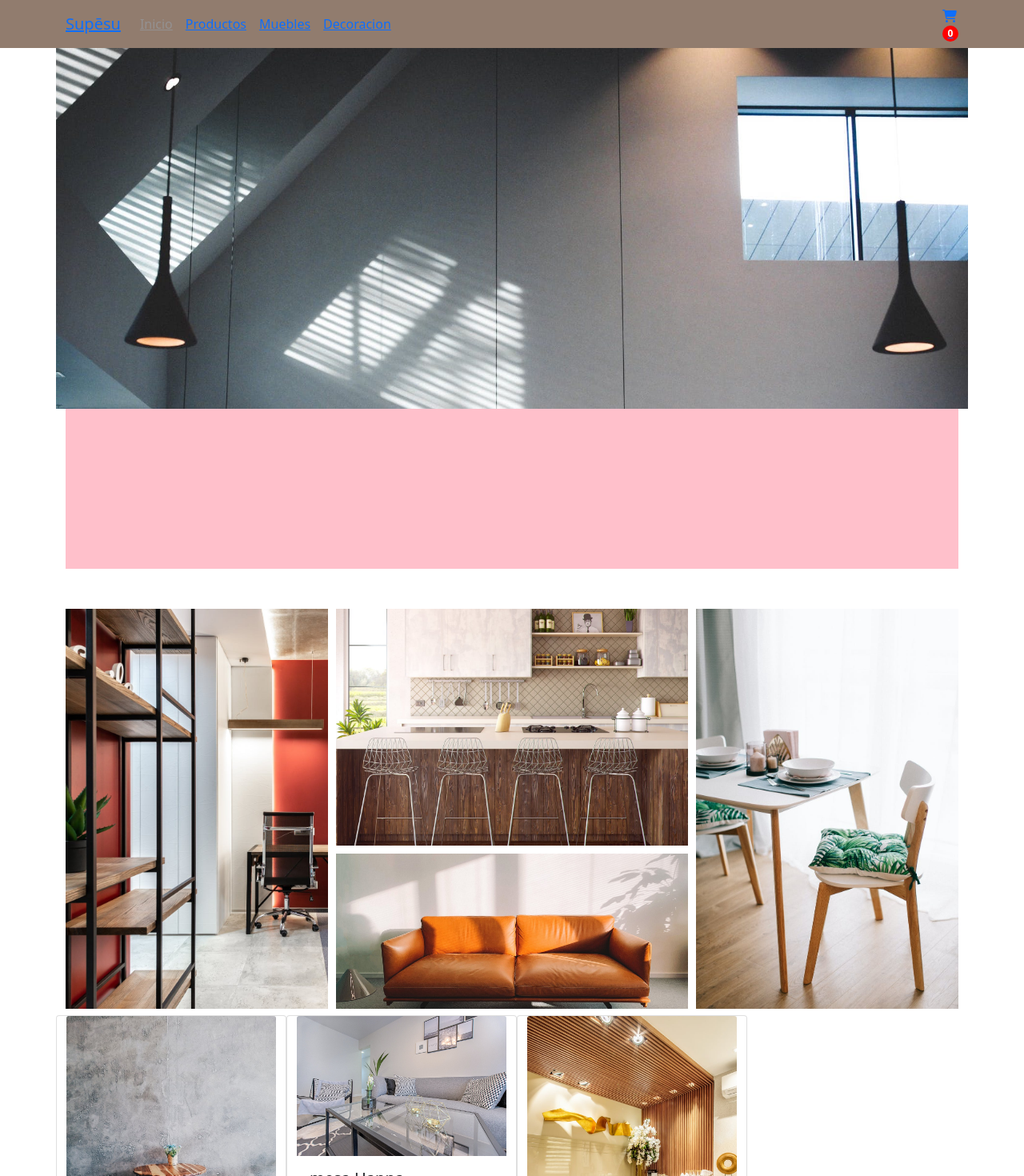
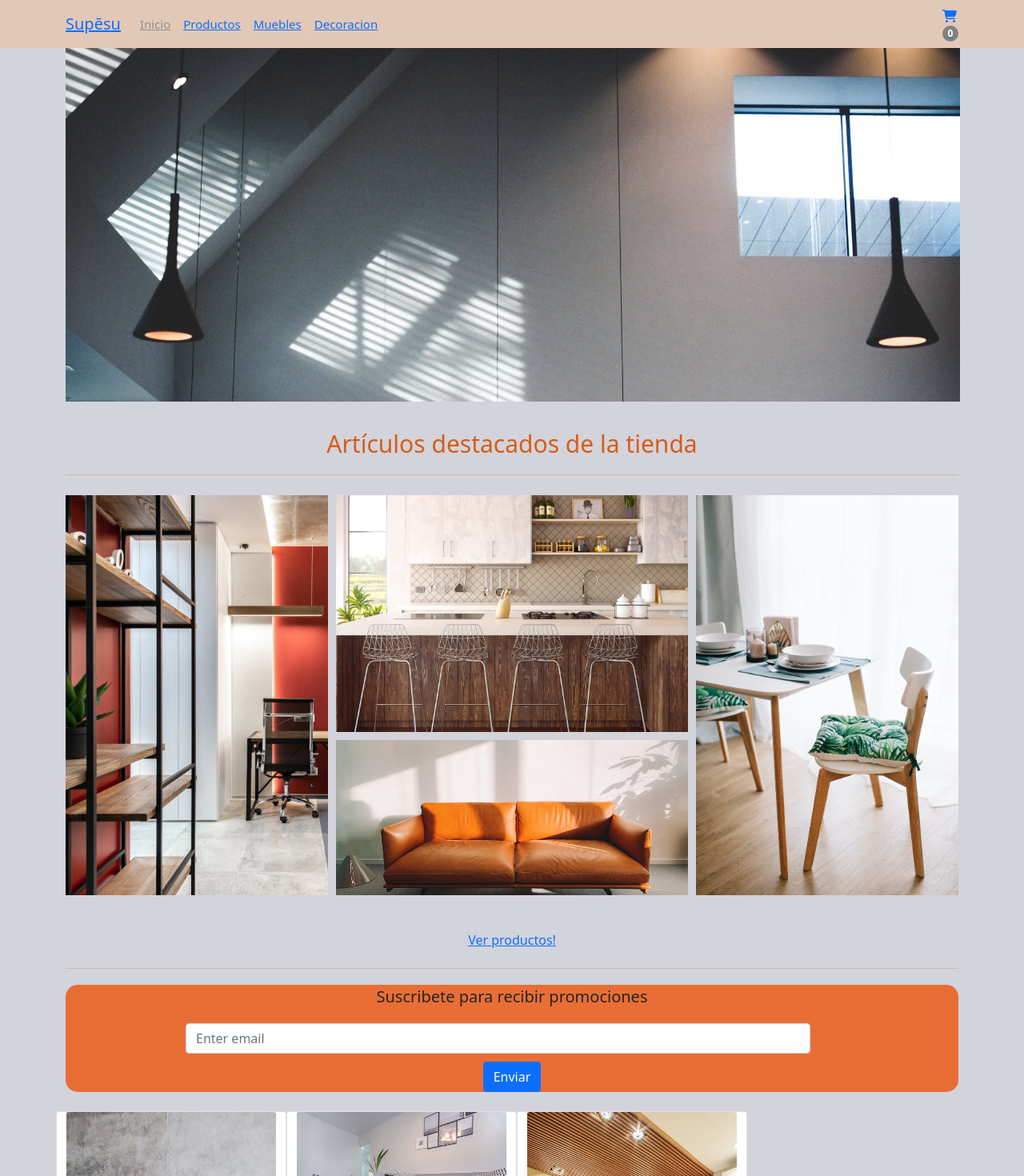
Before and after one commit to Andrezgrondona/supesu, a React (Create React App) app: page / in a window 1280 px wide. Shown: the top 1470 px of the page at 80% size. Built offline with nearby package versions, Linux system fonts and the light colour scheme.

Commit message:
Home desing

```diff
--- a/src/styles/styles.css
+++ b/src/styles/styles.css
@@ -8,10 +8,11 @@
 body{
     margin: 0;
     padding: 0;
+    background-color: rgb(211, 211, 219);
 }
 
 .bg-light{
-    background-color: rgb(145, 124, 110) !important;
+    background-color: rgb(226, 200, 182) !important;
 }
 
 .active{
@@ -27,22 +28,20 @@ body{
     justify-content: center;
     align-content: center;
     align-items: center;
-    background-color: red;
+    background-color: rgb(129, 129, 129);
     border-radius: 10px;
 }
 /* -------------------------- CONTADOR DEL CARRITO -------------------------- */
 /* ---------------------------------- HOME ---------------------------------- */
-.fondoBaner{
-    display:flex;
-    flex-direction:row;
-    flex-wrap:wrap;
-    justify-content:center;
-    align-items:center;
-    align-content:center;
-    background-color: rgb(55, 49, 59);
-}
+#basic-navbar-nav{
+    color: red;
+    font-size: 15px;
+    font-family: Lexend+Deca;
+    }
+
 .bannerUno{
-    width: 1140px;
+    width:  auto;
+    height: 442px;
 }
 
 .txtBaner{
@@ -54,7 +53,7 @@ body{
 /* ---------------------------------- HOME ---------------------------------- */
 /* ----------------------------- CUADRICULA GRID ---------------------------- */
 .parent {
-    margin-top: 50px;
+    margin-top: 25px;
     width: auto;
     height: 500px;
     background-color: none;
@@ -99,10 +98,45 @@ body{
     }
 /* ----------------------------- CUADRICULA GRID ---------------------------- */
 
-/* -------------------------------- BABY BED -------------------------------- */
-.babyBed{
-    width: auto;
-    height: 200px;
-    background-color: pink;
+/* --------------------------------     Alert -------------------------------- */
+
+.fade{
+    display:flex;
+    flex-direction:row;
+    flex-wrap:wrap;
+    justify-content:center;
+    align-items:flex-end;
+    align-content:center;
+    text-align: center;
+    margin-top: 20px;
+    color: #353937;
+    background-color: #c4a393;
+    border-color: #a9aaaa;
 }
-/* -------------------------------- BABY BED -------------------------------- */
+
+.txt_succes{
+
+    text-align: center;
+    margin-top: 30px;
+    color: rgb(214, 93, 23);
+    font-size: 30px;
+}
+/* -------------------------------- Alert -------------------------------- */
+
+.mb-3{
+    font-size: 20px;
+    background-color: rgb(233, 110, 53);
+    margin-top: 20px;
+    text-align: center;
+    border-radius: 15px;
+
+}
+
+.form-control{
+    width: 70%;
+    margin-top: 10px;
+    margin-bottom: 10px;
+    margin-left: 150px;
+
+
+}
--- a/src/views/Home/Home.js
+++ b/src/views/Home/Home.js
@@ -1,36 +1,60 @@
 import React from 'react'
 import NavbarBoostrap from "../../components/NavbarBoostrap/NavbarBoostrap";
 import ItemListContainer from '../../components/ItemListContainer/ItemListContainer'
-import{Container, Col, Row} from 'react-bootstrap'
+import{Container, Col, Row, Alert, Button, Form} from 'react-bootstrap'
+
 
 import banner from '../../assets/images/baner4.jpeg'
+import baby from '../../assets/images/bebes.jpeg'
 
 function Home() {
   return (
     <div className='AppRoute'>
       <NavbarBoostrap/>
 
-      <Container className='fondoBaner'>
+      <Container>
         <div>
         <img className='bannerUno' src={banner}/>
         </div>
       </Container>
 
+
       <Container>
-        <div className='babyBed'>
-          <div className='imgBaby'></div>
-          <div className='txtBabyBed'></div>
+        <div className='txt_succes'>
+          <p >Artículos destacados de la tienda</p>
+          <hr />
+        </div>
+      </Container>
 
+
+      <Container>
+      <div class="parent">
+        <div class="div1"></div>
+        <div class="div2"> </div>
+        <div class="div3"> </div>
+        <div class="div4"> </div>
+      </div>
+      </Container>
+
+
+      <Container>
+        <div className='txt_succes'>
+        <Button variant="link">Ver productos!</Button>
+          <hr />
         </div>
       </Container>
 
       <Container>
-      <div class="parent">
-        <div class="div1"> </div>
-        <div class="div2"> </div>
-        <div class="div3"> </div>
-        <div class="div4"> </div>
-      </div>
+          <Form>
+              <Form.Group className="mb-3" controlId="formBasicEmail">
+                <Form.Label>Suscribete para recibir promociones</Form.Label>
+                <Form.Control type="email" placeholder="Enter email" />
+
+                <Button variant="primary" type="submit">
+                Enviar
+              </Button>
+              </Form.Group>
+      </Form>
       </Container>
 
 
```
Also changed, not shown: src/data/NewProducts.js (added, +14 -0 lines).
